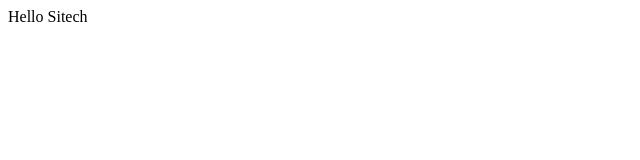
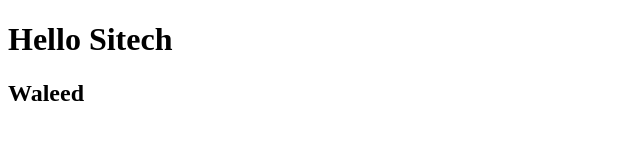
Before and after one commit to waleedalsheyyab/abudulazizrepo, a plain HTML site: page index.html in a window 1280 px wide. Shown: the whole page, without its empty margins (0-640 px from the left). Drawn offline with Linux system fonts and the light colour scheme.

Commit message:
added hello sitech

```diff
--- a/index.html
+++ b/index.html
@@ -7,6 +7,7 @@
     <title>Document</title>
 </head>
 <body>
-    <h> Hello Sitech</h>
+    <h1> Hello Sitech</h1>
+    <h2>Waleed</h2>
 </body>
 </html>
```
